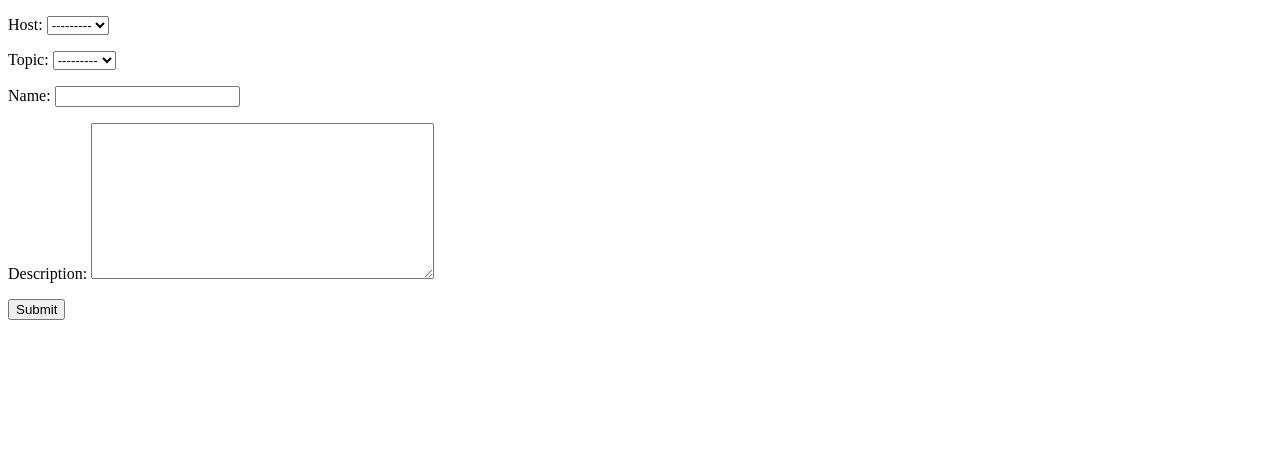
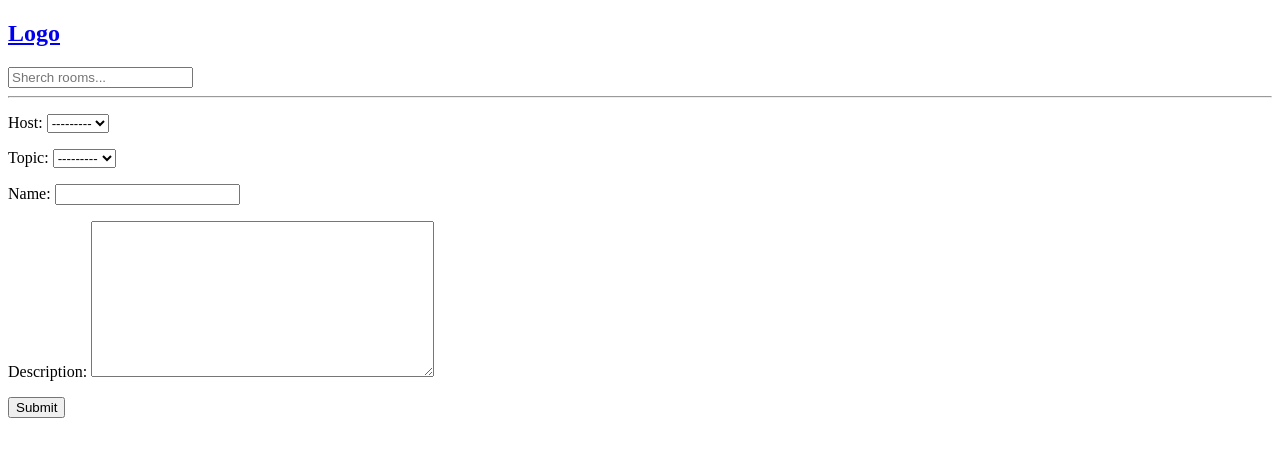
Before and after one commit to HavitOngit/studytogather, a Django app: page /create-room/ in a window 1280 px wide. Shown: the top 457 px of the page. Run offline with Django 4.2, Linux system fonts and the light colour scheme; data comes from the database, SQL or seed files in the repository.

Commit message:
search by room name

```diff
--- a/templates/main.html
+++ b/templates/main.html
@@ -6,6 +6,16 @@
     <meta name="viewport" content="width=device-width, initial-scale=1.0">
     <title>StudyBuddy</title>
 </head>
+<nav>
+    <a href="/">
+        <h1>Logo</h1>
+    </a>
+
+    <form method="GET" action="{% url 'home' %}">
+        <input type="text" name="q" placeholder="Sherch rooms...">
+    </form>
+    <hr>
+</nav>
 <body>
     {% block content %}
 
```
